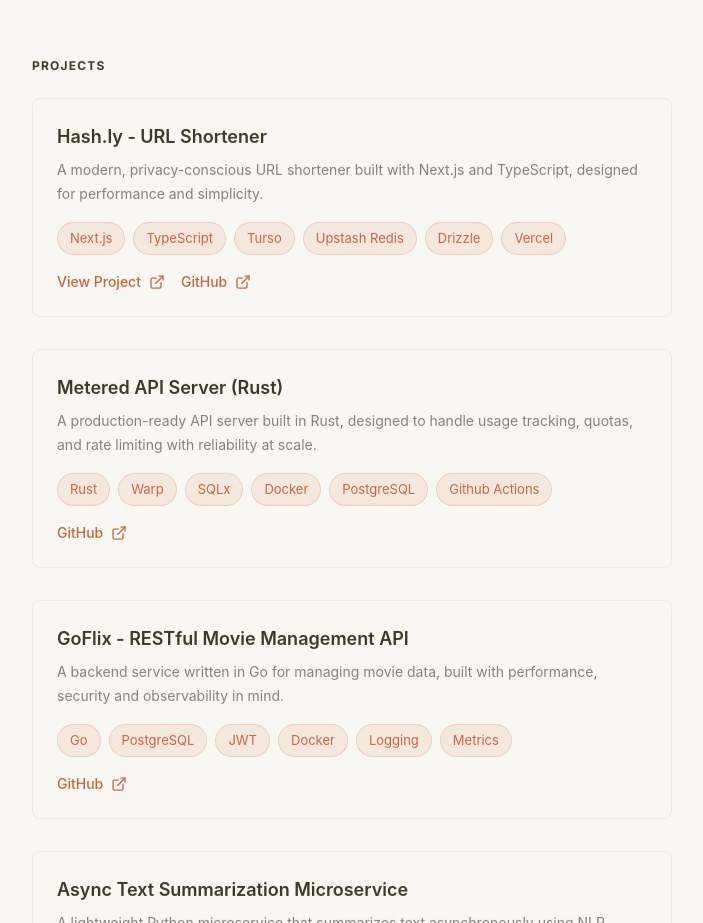
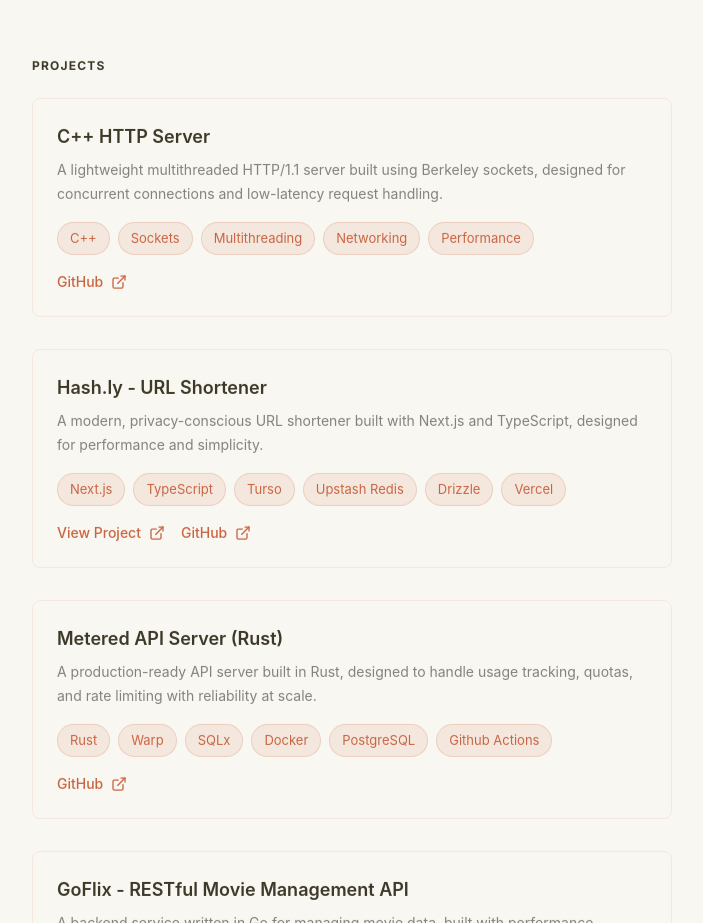
Before and after one commit to bkandh30/bhavya-portfolio-v3, a React (Vite) app: page / in a window 1280 px wide. Shown: the part 2780-3703 px from the top of the page, without its empty margins (576-1279 px from the left). Built offline with nearby package versions, Linux system fonts and the light colour scheme; a web font is replaced by a local one.

Commit message:
Added HTTP server project

```diff
--- a/src/data/projects.ts
+++ b/src/data/projects.ts
@@ -1,6 +1,15 @@
 import type { Project } from "@/data/types"
 
 export const projects: Project[] = [
+	{
+		id: 'http-server-cpp',
+		title: 'C++ HTTP Server',
+		description: 'A lightweight multithreaded HTTP/1.1 server built using Berkeley sockets, designed for concurrent connections and low-latency request handling.',
+		technologies: ['C++', 'Sockets', 'Multithreading', 'Networking', 'Performance'],
+		links: {
+			github: 'https://github.com/bkandh30/http-server-cpp',
+		},
+	},
 	{
 		id: 'hashly',
 		title: 'Hash.ly - URL Shortener',
```
